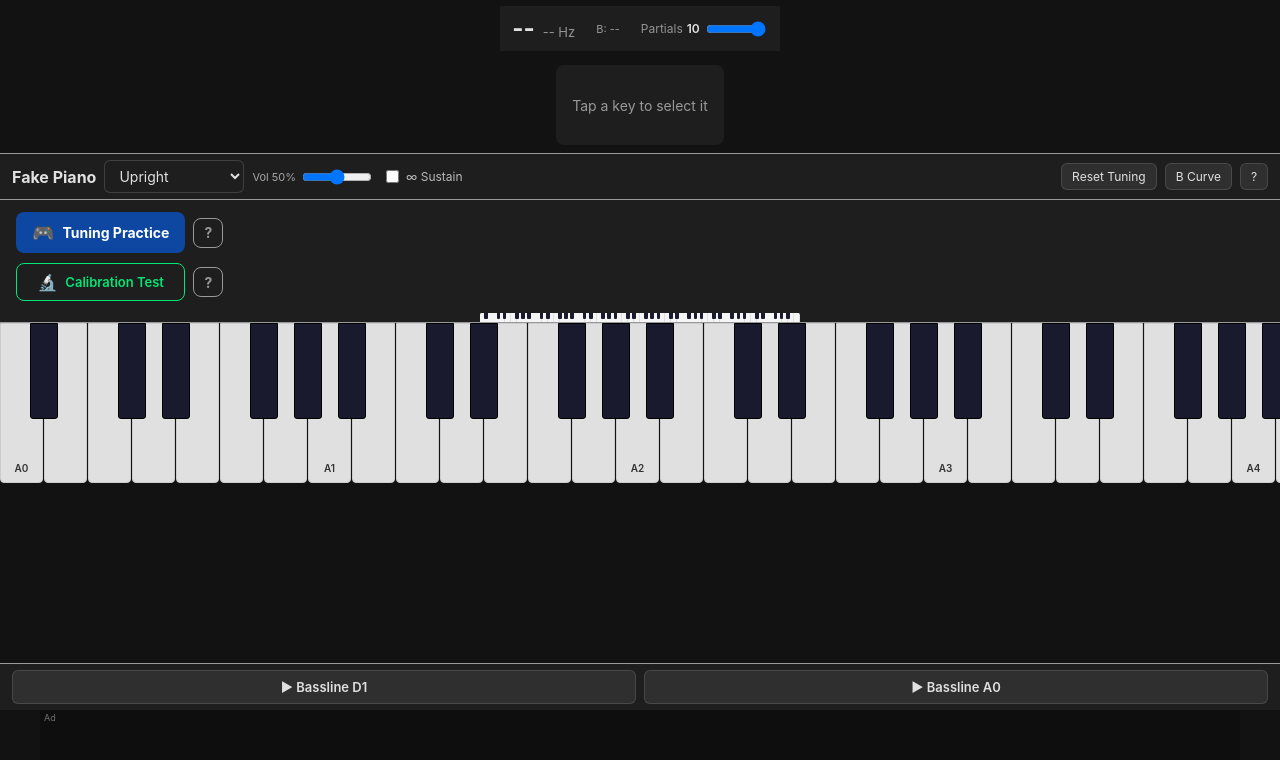
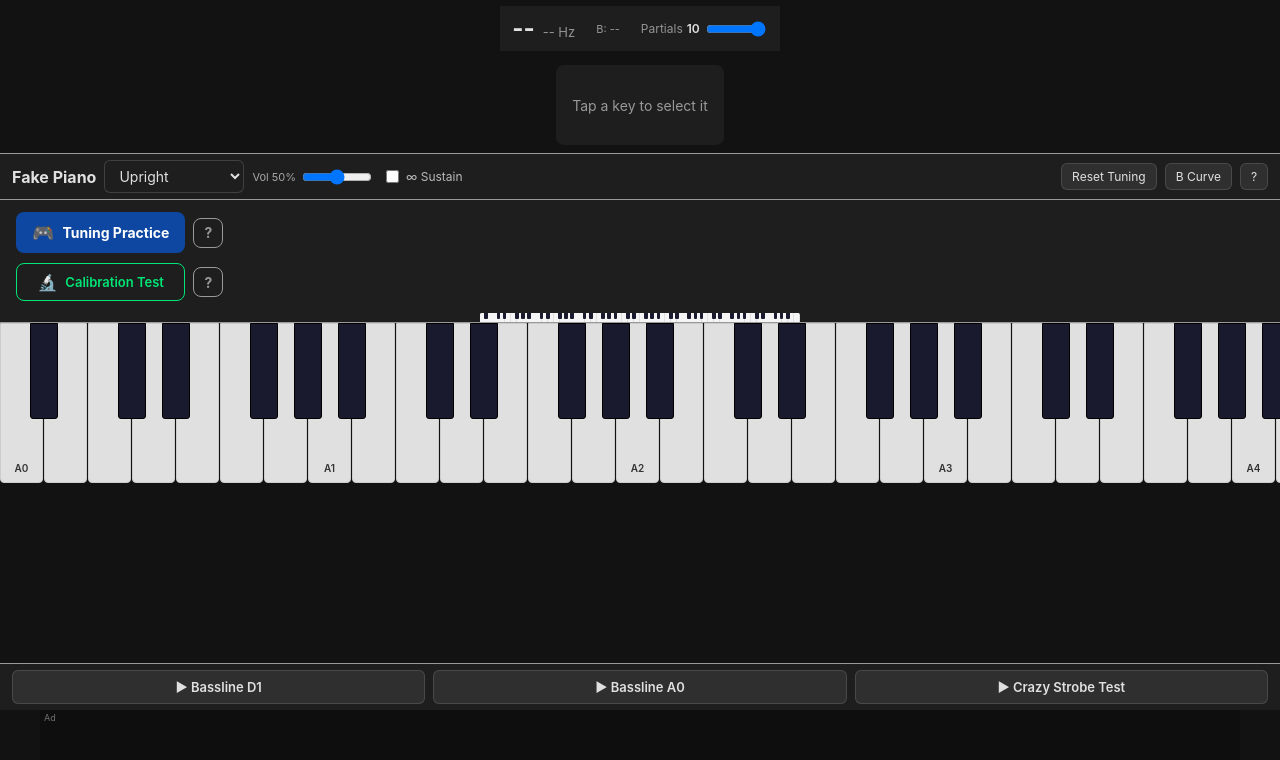
Before and after one commit to cfogelklou/string-sprint, a React (Vite) app: page / in a window 1280 px wide. Shown: the top 760 px of the page. Built offline with nearby package versions, Linux system fonts and the light colour scheme.

Commit message:
Add "Crazy Strobe Test" button

```diff
--- a/src/App.tsx
+++ b/src/App.tsx
@@ -64,7 +64,8 @@ export default function App() {
     // Play tones that are in store but not in engine
     for (const [midi, config] of activeTones) {
       if (!engine.isToneActive(midi)) {
-        engine.playTone(midi, config, sustain);
+        const useSustain = config.infiniteSustain !== undefined ? config.infiniteSustain : sustain;
+        engine.playTone(midi, config, useSustain);
       }
     }
     // Stop tones that are in engine but not in store
--- a/src/audio/audioEngine.ts
+++ b/src/audio/audioEngine.ts
@@ -75,6 +75,23 @@ export class AudioEngine {
     const oscillators: OscillatorNode[] = [];
     const partialGains: GainNode[] = [];
 
+    if (config.manualPartials) {
+      for (const p of config.manualPartials) {
+        const osc = this.ctx.createOscillator();
+        osc.type = 'sine';
+        osc.frequency.value = p.freq;
+
+        const partialGain = this.ctx.createGain();
+        partialGain.gain.value = p.amp;
+
+        osc.connect(partialGain);
+        partialGain.connect(envelopeGain);
+
+        osc.start(now);
+        oscillators.push(osc);
+        partialGains.push(partialGain);
+      }
+    } else {
       const numPartials = Math.min(config.numPartials, AUDIO_CONFIG.MAX_PARTIALS);
 
       for (let n = 1; n <= numPartials; n++) {
@@ -94,6 +111,7 @@ export class AudioEngine {
         osc.start(now);
         oscillators.push(osc);
         partialGains.push(partialGain);
+      }
     }
 
     let cleanupTimeout: ReturnType<typeof setTimeout> | null = null;
--- a/src/components/BasslineControls.tsx
+++ b/src/components/BasslineControls.tsx
@@ -1,6 +1,6 @@
 import { useRef, useState, useEffect } from 'react';
 import { usePianoStore } from '@/store/pianoStore';
-import { MIDI_A0 } from '@/types';
+import { MIDI_A0, ToneConfig } from '@/types';
 
 /** Bassline sequence in the D1 key: D2 C2 B1 F1 G1 D#1 D1 (last note = D1). */
 const BASSLINE_BASE = [38, 36, 35, 29, 31, 27, 26];
@@ -23,9 +23,29 @@ const VARIANT_A0 = {
 } as const;
 const VARIANTS = [VARIANT_D1, VARIANT_A0] as const;
 
+const CRAZY_STROBE_MIDI = 9999;
+const CRAZY_STROBE_TONE: ToneConfig = {
+  frequency: 110,
+  B: 0,
+  centsOffset: 0,
+  numPartials: 6,
+  sustainDuration: 2.0,
+  infiniteSustain: true,
+  manualPartials: [
+    { freq: 110, amp: 1.0 / 6 },
+    { freq: 218, amp: 1.0 / 6 },
+    { freq: 322, amp: 1.0 / 6 },
+    { freq: 438, amp: 1.0 / 6 },
+    { freq: 552, amp: 1.0 / 6 },
+    { freq: 658, amp: 1.0 / 6 },
+  ],
+};
+
 export default function BasslineControls() {
   const playNote = usePianoStore((s) => s.playNote);
+  const playCustomTone = usePianoStore((s) => s.playCustomTone);
   const stopNote = usePianoStore((s) => s.stopNote);
+  const activeTones = usePianoStore((s) => s.activeTones);
 
   const [activeIdx, setActiveIdx] = useState<number | null>(null);
   const timerRef = useRef<ReturnType<typeof setTimeout> | null>(null);
@@ -99,6 +119,17 @@ export default function BasslineControls() {
     }
   };
 
+  const isCrazyStrobeActive = activeTones.has(CRAZY_STROBE_MIDI);
+
+  const toggleCrazyStrobe = () => {
+    if (isCrazyStrobeActive) {
+      stopNote(CRAZY_STROBE_MIDI);
+    } else {
+      stop();
+      playCustomTone(CRAZY_STROBE_MIDI, CRAZY_STROBE_TONE);
+    }
+  };
+
   return (
     <div
       style={{
@@ -122,6 +153,13 @@ export default function BasslineControls() {
           </button>
         );
       })}
+      <button
+        onClick={toggleCrazyStrobe}
+        className={`controls-bar-btn${isCrazyStrobeActive ? ' active' : ''}`}
+        style={{ flex: 1, padding: '8px 12px', fontSize: 13, fontWeight: 600 }}
+      >
+        {isCrazyStrobeActive ? '■ Stop Crazy Strobe Test' : '▶ Crazy Strobe Test'}
+      </button>
     </div>
   );
 }
--- a/src/store/pianoStore.ts
+++ b/src/store/pianoStore.ts
@@ -101,6 +101,7 @@ interface PianoActions {
   setProfile: (name: PianoProfileName) => void;
   selectKey: (midi: number | null) => void;
   playNote: (midi: number) => void;
+  playCustomTone: (midi: number, config: ToneConfig) => void;
   stopNote: (midi: number) => void;
   stopAll: () => void;
   setCentsOffset: (midi: number, cents: number) => void;
@@ -205,6 +206,11 @@ export const usePianoStore = create<PianoStore>()((set, get) => ({
 
     // Monophonic: stop any existing tone, play only the new one
     set({ activeTones: new Map([[midi, tone]]) });
+  },
+
+  playCustomTone: (midi: number, config: ToneConfig) => {
+    // Monophonic: stop any existing tone, play only the new one
+    set({ activeTones: new Map([[midi, config]]) });
   },
 
   stopNote: (midi: number) => {
--- a/src/types/index.ts
+++ b/src/types/index.ts
@@ -70,6 +70,8 @@ export interface ToneConfig {
   centsOffset: number;
   numPartials: number;
   sustainDuration: number;
+  infiniteSustain?: boolean;
+  manualPartials?: Array<{ freq: number; amp: number }>;
 }
 
 // ---------------------------------------------------------------------------
```
Lines whose indentation alone changed are shown as unchanged.
